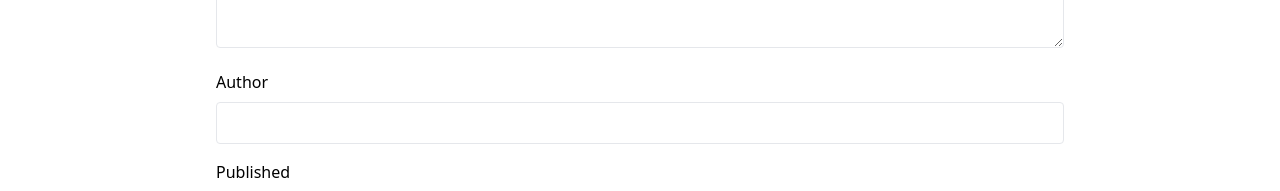
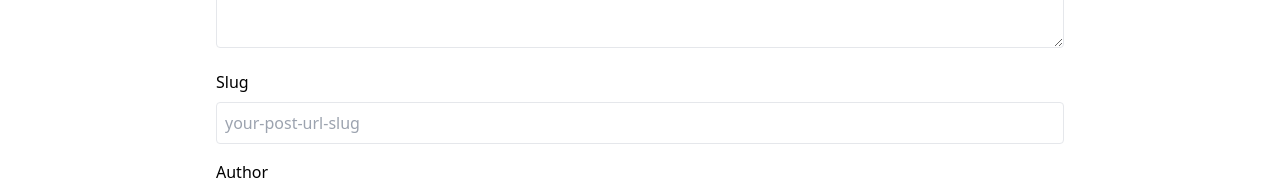
Before and after one commit to NewBTD/my-blog-nextjs, a Next.js app: page /admin/create-blog in a window 1280 px wide. Shown: the part 410-601 px from the top of the page. Built offline with nearby package versions, Linux system fonts and the light colour scheme; no server answers.

Commit message:
feat: add slug field to blog / create blog required slug

```diff
--- a/actions/createBlog.ts
+++ b/actions/createBlog.ts
@@ -6,8 +6,10 @@ import { revalidatePath } from "next/cache";
 
 export async function createBlog(formData: FormData) {
   const session = await auth();
+  if(!session?.user) throw new Error("You are not authorized to create a blog");
   const title = formData.get("title") as string;
   const content = formData.get("content") as string;
+  const slug = formData.get("slug") as string;
   const createdAt = new Date();
   const updated = new Date();
   const author = session?.user?.email || (formData.get("author") as string);
@@ -15,6 +17,7 @@ export async function createBlog(formData: FormData) {
     title,
     content,
     author,
+    slug,
     createdAt,
     updatedAt: updated,
     published: true,
--- a/app/admin/create-blog/page.tsx
+++ b/app/admin/create-blog/page.tsx
@@ -41,6 +41,19 @@ const Page = () => {
             id="content"
             name="content"
             className="w-full p-2 border rounded min-h-[200px]"
+            required
+          />
+        </div>
+        <div>
+          <label htmlFor="slug" className="block mb-2">
+            Slug
+          </label>
+          <input
+            type="text"
+            id="slug"
+            name="slug"
+            className="w-full p-2 border rounded"
+            placeholder="your-post-url-slug"
             required
           />
         </div>
--- /dev/null
+++ b/app/api/blog/[slug]/route.ts
@@ -0,0 +1,39 @@
+import { NextResponse, NextRequest } from "next/server";
+import dbConnect from "@/lib/mongoose";
+import Blog from "@/models/Blog";
+
+// export const GET = async ({
+//   params,
+// }: {
+//   params: Promise<{ slug: string }>;
+// }) => {
+//   try {
+//     console.log(await params);
+//     await dbConnect();
+
+//     const blog = await Blog.findOne({ slug: params.slug });
+//     return NextResponse.json(blog, { status: 200 });
+//   } catch (error) {
+//     return NextResponse.json({ error: error }, { status: 500 });
+//   }
+// };
+
+export const GET = async (
+  request: NextRequest,
+  { params }: { params: Promise<{ slug: string }> }
+) => {
+  await dbConnect();
+  const { slug } = await params;
+  console.log("Hello this is " + slug);
+  if (!slug) {
+    return NextResponse.json({ message: "Slug is required" });
+  }
+//   const blog = await Blog.findOne({ slug });
+//   let user;
+//   if (slug.match(/^[0-9a-fA-F]{24}$/)) {
+//     user = await User.findById(slug);
+//   } else {
+//     user = await User.findOne({ name: slug });
+//   }
+  return NextResponse.json({ "ok": "ok" });
+};
--- a/models/Blog.ts
+++ b/models/Blog.ts
@@ -4,6 +4,7 @@ interface IBlog extends Document {
   title: string;
   content: string;
   author: string;
+  slug: string;
   createdAt: Date;
   updatedAt: Date;
   published: boolean;
@@ -23,6 +24,11 @@ const BlogSchema = new Schema<IBlog>(
     author: {
       type: String,
       required: true,
+    },
+    slug: {
+      type: String,
+      required: true,
+      unique: true,
     },
     createdAt: {
       type: Date,
```
